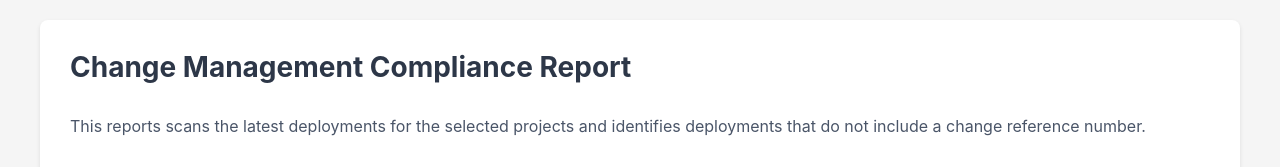
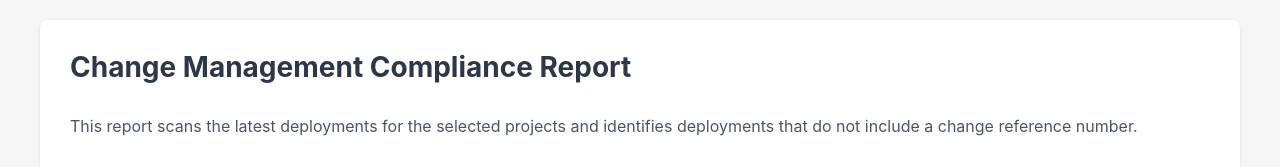
Before and after one commit to OctopusSolutionsEngineering/OctoAIChromeExtension, a browser extension: page dashboards/changemanagement/index.html in a window 1280 px wide. Shown: the top 167 px of the page. Drawn offline with Linux system fonts and the light colour scheme.

Commit message:
Potential fix for pull request finding
Co-authored-by: Copilot Autofix powered by AI <175728472+Copilot@users.noreply.github.com>

```diff
--- a/dashboards/changemanagement/index.html
+++ b/dashboards/changemanagement/index.html
@@ -11,7 +11,7 @@
 <body>
     <div class="container">
         <h1>Change Management Compliance Report</h1>
-        <h3>This reports scans the latest deployments for the selected projects and identifies deployments that do not include a change reference number.</h3>
+        <h3>This report scans the latest deployments for the selected projects and identifies deployments that do not include a change reference number.</h3>
 
         <div class="error" id="error-message"></div>
 
```
